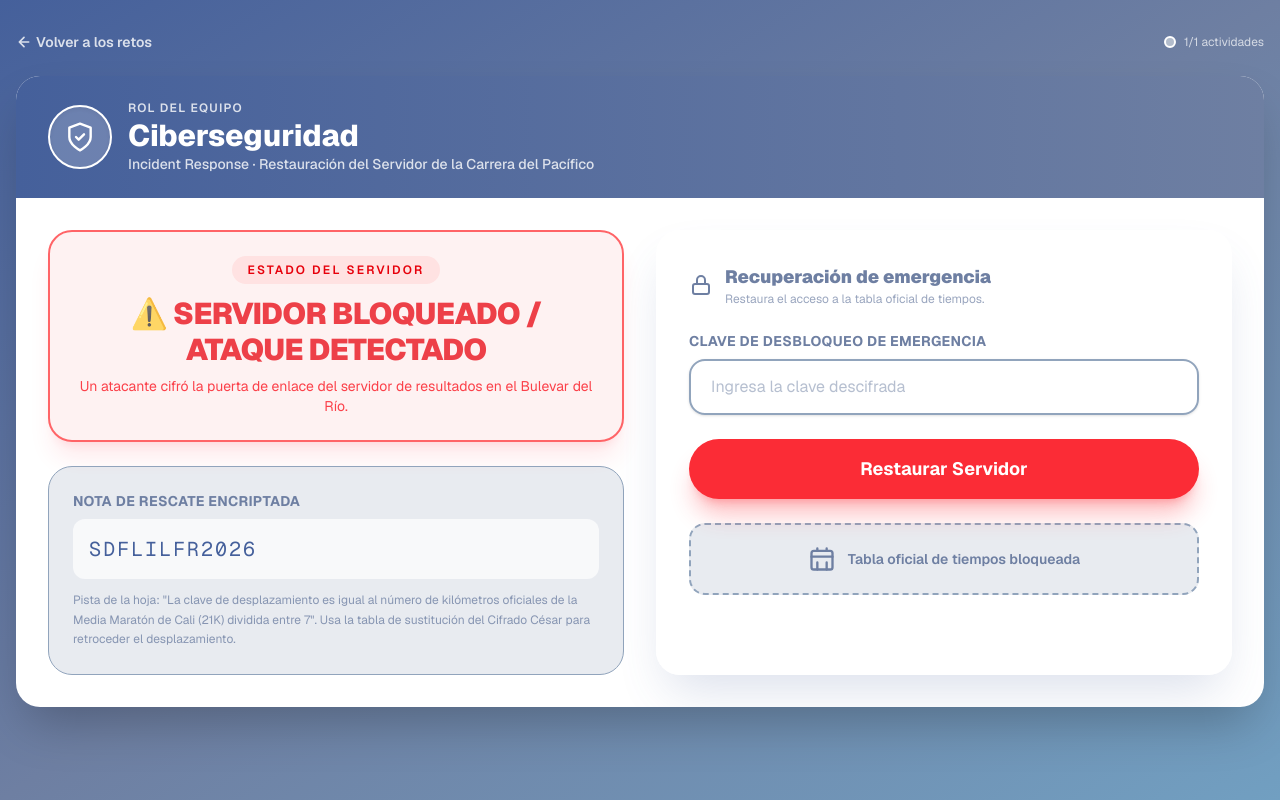
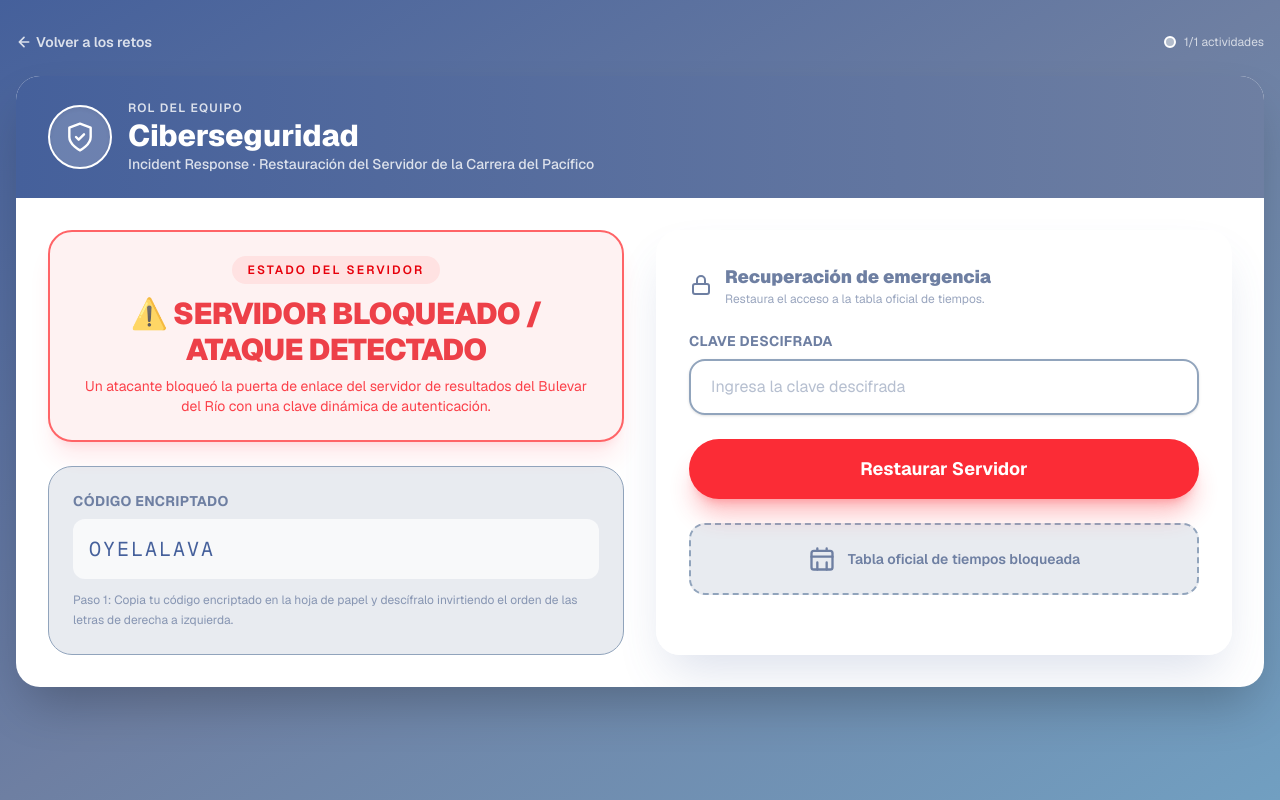
Before and after one commit to DanielGuzman13/IcesiINNteractiva2026-2, a Next.js app: page /retos/ciberseguridad in a window 1280 px wide. Built offline with nearby package versions, Linux system fonts and the light colour scheme.

Commit message:
feat: banco de palabras ciber

```diff
--- a/src/components/game/ciberseguridad/CyberCarreraChallenge.tsx
+++ b/src/components/game/ciberseguridad/CyberCarreraChallenge.tsx
@@ -4,7 +4,47 @@ import Link from "next/link";
 import { useState, type FormEvent } from "react";
 import { motion } from "framer-motion";
 
-const CLAVE_CORRECTA = "pacifico2026";
+const EXPRESIONES: string[] = [
+  "CHOLADOHELADO",
+  "LULADAFRIA",
+  "MANGOVICHE",
+  "CHONTADURO",
+  "PARAMASASOAR",
+  "PAMARARICA",
+  "PANADAFIRIA",
+  "PATABANCAYO",
+  "ROBACELADO",
+  "UBACADULCE",
+  "AVALALEYO",
+  "MABADARCE",
+  "MALECIOSA",
+  "BUYAFRIO",
+  "CARCERIO",
+  "UCAACIDO",
+  "MASARICA",
+  "CADAPASA",
+  "LULADEFRIA",
+  "MANGODULCE",
+  "PANAUAPYO",
+  "BUYARICA",
+  "MARODURO",
+  "TACAFRIA",
+  "PAMECIOSA",
+  "TACADULCE",
+  "LULADARICA",
+  "AONAACIDO",
+  "YABEELADO",
+  "NAUAFRIO",
+  "PAMARICA",
+  "PAMADULCE",
+  "BUYAPASA",
+  "PANELADO",
+  "MASAFRIA",
+];
+
+function invertir(texto: string) {
+  return texto.split("").reverse().join("");
+}
 
 const GANADORES = [
   { posicion: 1, corredor: "Juliana Rodríguez", categoria: "Elite Femenina", tiempo: "1:12:48" },
@@ -29,16 +69,24 @@ export default function CyberCarreraChallenge() {
   const [clave, setClave] = useState("");
   const [error, setError] = useState<string | null>(null);
   const [intentoFallido, setIntentoFallido] = useState(0);
+  const [expresionIndex] = useState(() =>
+    typeof window === "undefined"
+      ? 0
+      : Math.floor(Math.random() * EXPRESIONES.length),
+  );
+
+  const expresion = EXPRESIONES[expresionIndex];
+  const encriptado = invertir(expresion);
 
   function handleRestaurar(event: FormEvent<HTMLFormElement>) {
     event.preventDefault();
-    if (clave.trim().toLowerCase() === CLAVE_CORRECTA) {
+    if (clave.trim().toLowerCase() === expresion.toLowerCase()) {
       setError(null);
       setEstado("restaurado");
       return;
     }
     setError(
-      "⚠️ Clave de acceso no válida. Revisa la pista de los 21K y la tabla de desplazamiento en tu hoja.",
+      "⚠️ Clave de acceso no válida. Recuerda invertir el orden de las letras de derecha a izquierda en tu hoja.",
     );
     setIntentoFallido((current) => current + 1);
   }
@@ -61,23 +109,26 @@ export default function CyberCarreraChallenge() {
                 ⚠️ SERVIDOR BLOQUEADO / ATAQUE DETECTADO
               </p>
               <p className="mt-2 text-sm text-red-500/90">
-                Un atacante cifró la puerta de enlace del servidor de resultados
-                en el Bulevar del Río.
+                Un atacante bloqueó la puerta de enlace del servidor de
+                resultados del Bulevar del Río con una clave dinámica de
+                autenticación.
               </p>
             </div>
 
             <div className="rounded-3xl border border-brand-soft bg-brand-light/30 p-6">
               <h3 className="text-sm font-bold uppercase tracking-wide text-brand-support">
-                Nota de rescate encriptada
+                Código Encriptado
               </h3>
-              <p className="mt-2 rounded-xl bg-white/70 p-4 font-mono text-xl tracking-widest text-brand-primary">
-                SDFLILFR2026
+              <p
+                suppressHydrationWarning
+                className="mt-2 rounded-xl bg-white/70 p-4 font-mono text-xl tracking-widest text-brand-primary"
+              >
+                {encriptado}
               </p>
               <p className="mt-3 text-xs leading-relaxed text-brand-support/80">
-                Pista de la hoja: &quot;La clave de desplazamiento es igual al
-                número de kilómetros oficiales de la Media Maratón de Cali (21K)
-                dividida entre 7&quot;. Usa la tabla de sustitución del Cifrado
-                César para retroceder el desplazamiento.
+                Paso 1: Copia tu código encriptado en la hoja de papel y
+                descífralo invirtiendo el orden de las letras de derecha a
+                izquierda.
               </p>
             </div>
           </div>
@@ -101,7 +152,7 @@ export default function CyberCarreraChallenge() {
             <form onSubmit={handleRestaurar} noValidate className="text-left">
               <label className="block" htmlFor="cyber-clave">
                 <span className="mb-2 block text-sm font-bold uppercase tracking-wide text-brand-support">
-                  Clave de Desbloqueo de Emergencia
+                  Clave Descifrada
                 </span>
                 <input
                   id="cyber-clave"
@@ -162,8 +213,8 @@ export default function CyberCarreraChallenge() {
                 gateway del Bulevar del Río...
               </p>
               <p className="mt-1">
-                <span className="text-emerald-300">&gt;</span> [SUCCESS] Clave
-                válida. Desbloqueando tabla de tiempos...
+                <span className="text-emerald-300">&gt;</span> [SUCCESS] Token
+                caleño verificado. Desbloqueando tabla de tiempos...
               </p>
               <p className="mt-1">
                 <span className="text-emerald-300">&gt;</span>{" "}
--- a/src/components/game/qa/QACarreraForm.tsx
+++ b/src/components/game/qa/QACarreraForm.tsx
@@ -68,14 +68,14 @@ export default function QACarreraForm() {
 
   function handleSubmit(event: FormEvent<HTMLFormElement>) {
     event.preventDefault();
-    // BUG-7: El formulario se envía exitosamente aunque el checkbox de
+    // BUG-6: El formulario se envía exitosamente aunque el checkbox de
     // "Términos y Condiciones" esté desmarcado (no se valida).
     setRegistrado({ nombre: nombre.trim(), categoria, distancia });
   }
 
   function handleValidarReporte() {
-    // BUG-1 a BUG-7 están presentes en este formulario; el total esperado es 7.
-    if (respuestaAuditoria.trim() === "7") {
+    // BUG-1 a BUG-6 están presentes en este formulario; el total esperado es 6.
+    if (respuestaAuditoria.trim() === "6") {
       setEstadoAuditoria("correcto");
     } else {
       setEstadoAuditoria("incorrecto");
@@ -171,10 +171,8 @@ export default function QACarreraForm() {
             autoComplete="tel"
             className="w-full rounded-2xl border-2 border-brand-soft bg-white/80 px-5 py-3.5 text-base text-brand-support shadow-sm outline-none transition placeholder:text-brand-support/50 focus:border-brand-primary focus:ring-4 focus:ring-brand-primary/20"
           />
-          {/* BUG-6: El mensaje de ayuda está escrito en inglés en lugar de
-              español. */}
           <span className="mt-2 block text-xs text-brand-support/70">
-            Enter a valid phone number
+            Ingresa un número de teléfono válido.
           </span>
         </label>
 
@@ -338,9 +336,9 @@ export default function QACarreraForm() {
                 formulario de la Carrera del Pacífico.
               </p>
               <p className="mt-1 text-xs text-emerald-700/80">
-                Has identificado los 7 bugs: validación (edad, documento,
-                nombre), lógica (categoría), UX (botón) y localización
-                (teléfono).
+                Has identificado los 6 bugs: validación (edad, documento,
+                nombre), lógica (categoría), flujo (términos y condiciones) y
+                UX (botón).
               </p>
             </div>
           )}
```
Also changed, not shown: 2 other files (tests, documents, lock files or other folders).
